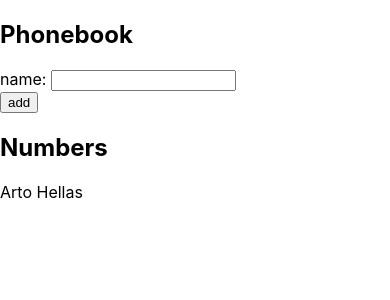
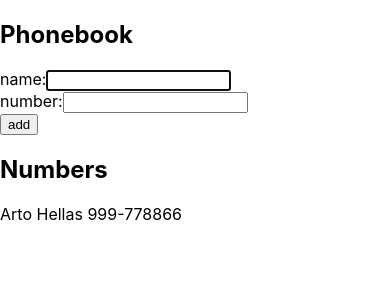
Before and after one commit to PCianes/FullStackOpen, a React (Create React App) app in the folder part2/phonebook/: page / in a window 390 px wide. Shown: the top 300 px of the page. Built offline with nearby package versions, Linux system fonts and the light colour scheme.

Commit message:
🚧 2.8: The Phonebook Step

```diff
--- a/part2/phonebook/src/App.js
+++ b/part2/phonebook/src/App.js
@@ -1,18 +1,22 @@
 import React, { useState } from "react";
 
 const App = () => {
-  const [persons, setPersons] = useState([{ name: "Arto Hellas" }]);
+  const [persons, setPersons] = useState([
+    { name: "Arto Hellas", number: "999-778866" },
+  ]);
   const [newName, setNewName] = useState("");
+  const [newNumber, setNewNumber] = useState("");
 
   const onFormSubmit = (e) => {
     e.preventDefault();
     setNewName("");
+    setNewNumber("");
     const alreadyExists = persons.some((person) => person.name === newName);
     if (alreadyExists) {
       alert(`${newName} is already added to phonebook`);
       return;
     }
-    setPersons(persons.concat({ name: newName }));
+    setPersons(persons.concat({ name: newName, number: newNumber }));
   };
 
   return (
@@ -20,8 +24,19 @@
       <h2>Phonebook</h2>
       <form onSubmit={onFormSubmit}>
         <div>
-          name:{" "}
-          <input value={newName} onChange={(e) => setNewName(e.target.value)} />
+          name:
+          <input
+            value={newName}
+            onChange={(e) => setNewName(e.target.value)}
+            autoFocus
+          />
+        </div>
+        <div>
+          number:
+          <input
+            value={newNumber}
+            onChange={(e) => setNewNumber(e.target.value)}
+          />
         </div>
         <div>
           <button type="submit">add</button>
@@ -29,7 +44,9 @@
       </form>
       <h2>Numbers</h2>
       {persons.map((person) => (
-        <p key={person.name}>{person.name}</p>
+        <p key={person.name}>
+          {person.name} <span>{person.number}</span>
+        </p>
       ))}
     </div>
   );
```
